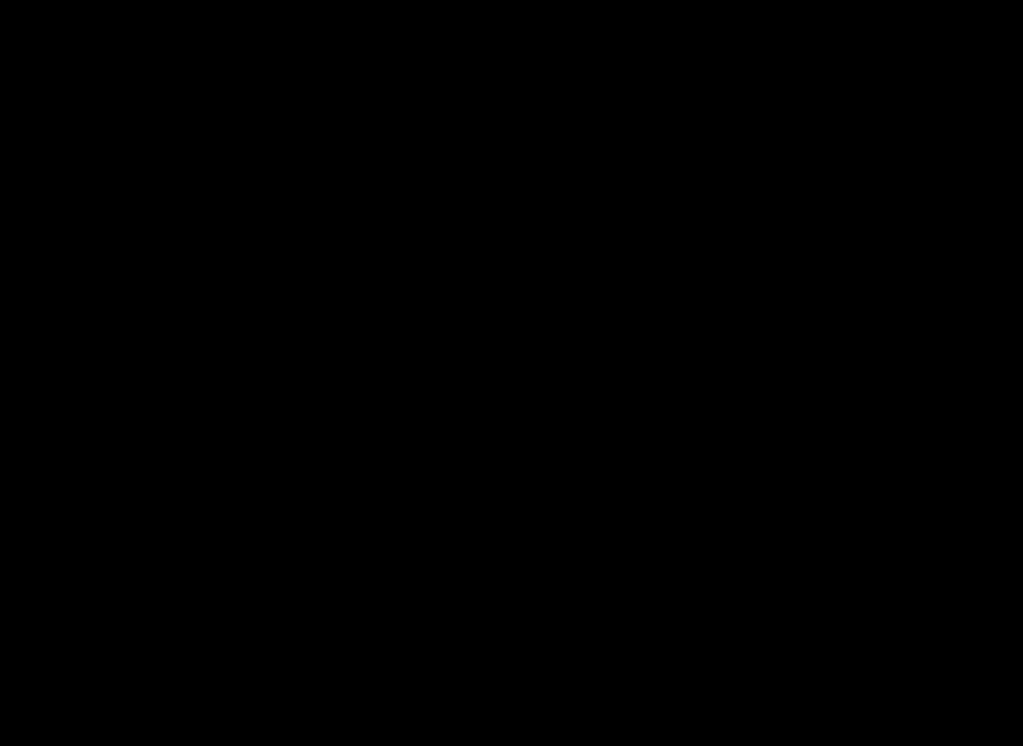
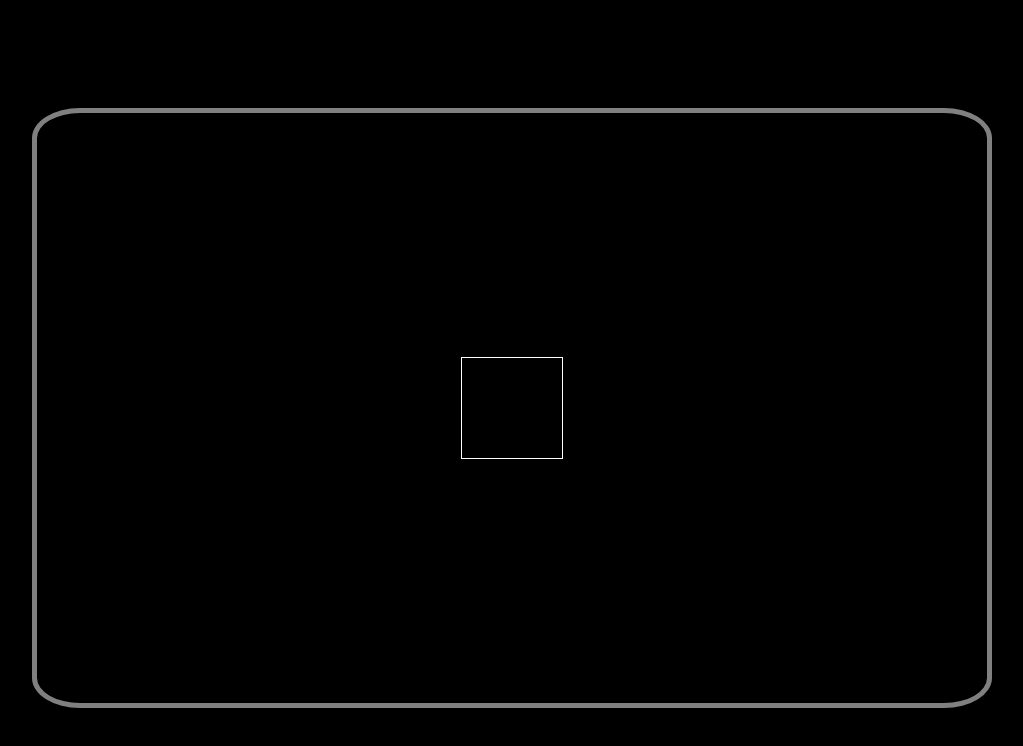
Before and after one commit to MetalRick123299/Sign-Up-Form, a plain HTML site: page form.html in a window 1280 px wide. Shown: the whole page, without its empty margins (128-1151 px from the left). Drawn offline with Linux system fonts and the light colour scheme.

Commit message:
Set up box sections for form

```diff
--- a/form.css
+++ b/form.css
@@ -2,12 +2,28 @@
     box-sizing: border-box;
     color: white;
 }
-
 body {
     display: flex;
     justify-content: center;
     align-items: center;
+
     height: 100vh;
-
     background-color: black;
 }
+
+.container {
+    display: flex;
+    justify-content: center;
+    align-items: center;
+
+    height: 75vh;
+    width: 75vw;
+
+    border: 5px solid grey;
+    border-radius: 5%;
+}
+
+section {
+    border: 1px solid white;
+    padding: 50px;
+}
--- a/form.html
+++ b/form.html
@@ -7,11 +7,11 @@
     <title>Sign-Up Form</title>
     <link rel="stylesheet" href="./form.css">
 </head>
-<body>
-    <div>
+<body >
+    <div class="container">
         <img src="" alt="">
         <section>
-            <form action="">
+            <form class="" action="">
 
             </form>
         </section>
```
